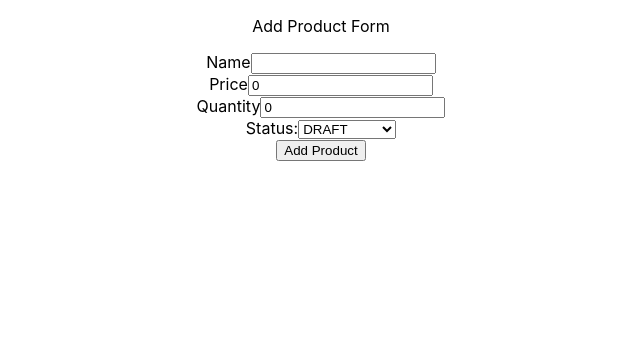
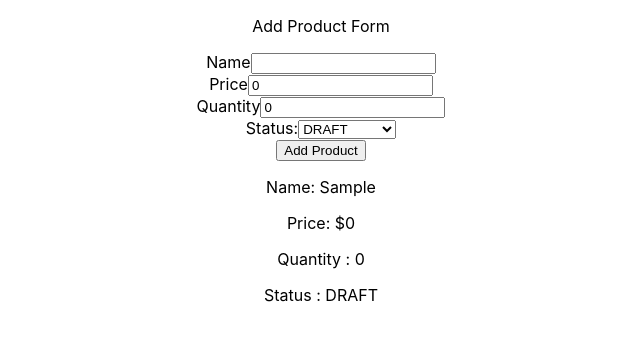
Before and after one commit to yehezkellandau/mini-shopping-cart, a React (Create React App) app: page / in a window 1280 px wide. Both pictures are taken after typing "Sample" into the empty fields and a click on the button "Add Product". Shown: the top 340 px of the page, without its empty margins (319-959 px from the left). Built offline with nearby package versions, Linux system fonts and the light colour scheme.

Commit message:
ProductList, ProductCard, dipslay added products

```diff
--- a/src/App.tsx
+++ b/src/App.tsx
@@ -2,6 +2,7 @@ import { useState, useEffect } from 'react';
 import Form from './components/Form'
 import './App.css';
 import { Product } from './types/types';
+import ProductList from './components/ProductList';
 
 function App() {
   const [products, setProducts] = useState<Product[]>([])
@@ -13,6 +14,7 @@ function App() {
   return (
     <div className="App">
       <Form onClick={addNewProduct} />
+      <ProductList products={products} />
     </div>
   );
 }
--- /dev/null
+++ b/src/components/ProductCard.tsx
@@ -0,0 +1,18 @@
+import { Product } from "../types/types";
+
+interface ProductCardProps {
+    product: Product;
+}
+
+const ProductCard = (({product} : ProductCardProps)=> {
+    const { name, price, quantity, status } = product;
+    return (
+        <>
+            <p>Name: {name}</p>
+            <p>Price: ${price}</p>
+            <p>Quantity : {quantity}</p>
+            <p>Status : {status}</p>
+        </>
+    )
+})
+export default ProductCard;
--- /dev/null
+++ b/src/components/ProductList.tsx
@@ -0,0 +1,22 @@
+import { Product } from "../types/types";
+import ProductCard from "./ProductCard";
+
+interface ProductListProps {
+    products: Product[];
+}
+
+const ProductList = (({products}: ProductListProps) => {
+    if (products.length === 0) return <p>Products List Empty</p>
+    return (
+        <div>
+            {products.map((product) => (
+                <article key={product.name}>
+                    <ProductCard
+                    product={product}
+                    />
+                </article>
+            ))}
+        </div>
+    );
+});
+export default ProductList;
```
